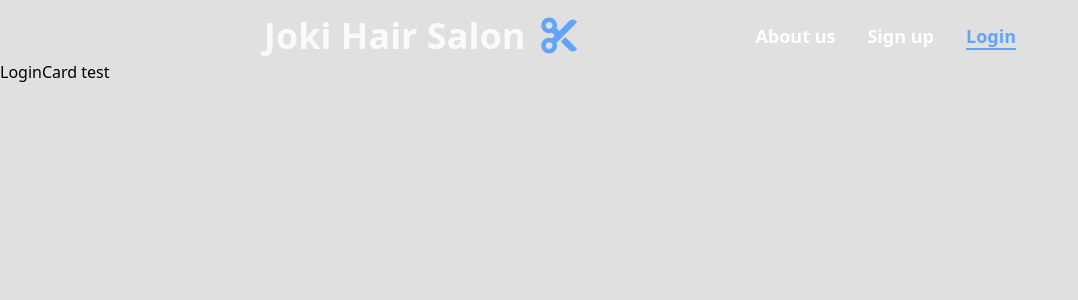
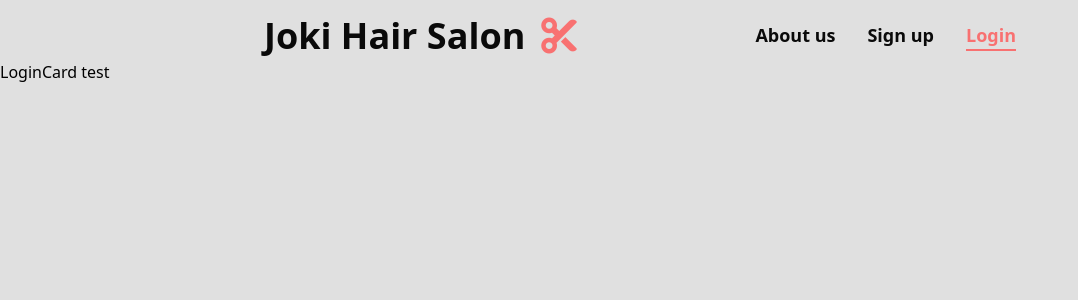
Before and after one commit to Josedzzz/joki-hair-salon-front, a React (Vite) app: page /login in a window 1280 px wide. Shown: the top 300 px of the page, without its empty margins (0-1078 px from the left). Built offline with nearby package versions, Linux system fonts and the light colour scheme.

Commit message:
add a header menu for small devices

```diff
--- a/src/components/LoginHeader.tsx
+++ b/src/components/LoginHeader.tsx
@@ -1,3 +1,5 @@
+import { useState } from "react";
+
 // define the type for the header props
 type LoginHeaderProps = {
   toggleCard: (cardName: string) => void;
@@ -5,27 +7,41 @@ type LoginHeaderProps = {
 };
 
 export default function LoginHeader({ toggleCard, card }: LoginHeaderProps) {
+  const [menuOpen, setMenuOpen] = useState(false);
+
   /**
    * depends on the link selected give to the element diferent styles
    * @param link the selected cardName
    * @returns the tailwind classes to be added
    */
   const linkClasses = (link: string) =>
-    `hover:text-blue-400 font-bold text-sm sm:text-md md:text-lg transition duration-300 ease-in-out ${
+    `hover:text-red-400 font-bold text-sm sm:text-md md:text-lg transition duration-300 ease-in-out ${
       card === link
-        ? "border-b-2 border-blue-400 text-blue-400"
-        : "text-white hover:text-blue-400 font-bold text-sm sm:text-md md:text-lg"
+        ? "border-b-2 border-red-400 text-red-400"
+        : "text-custom-dark hover:text-red-400 font-bold text-sm sm:text-md md:text-lg"
     }`;
 
   return (
     <header className="mt-3 h-12 w-full flex justify-between items-center max-w-3xl mx-auto p-2">
       <div className="flex items-center space-x-1 gap-3">
-        <h1 className="text-xl sm:text-3xl md:text-4xl text-slate-50 font-bold">
+        <h1 className="text-xl sm:text-3xl md:text-4xl font-bold text-custom-dark">
           Joki Hair Salon
         </h1>
-        <i className="fa-solid fa-scissors text-xl sm:text-3xl md:text-4xl text-blue-400"></i>
+        <i className="fa-solid fa-scissors text-xl sm:text-3xl md:text-4xl text-red-400"></i>
       </div>
-      <nav className="space-x-4 sm:space-x-8">
+
+      <button
+        onClick={() => setMenuOpen(!menuOpen)}
+        className="block sm:hidden text-custom-dark focus:outline-none"
+      >
+        <i className="fa-solid fa-bars text-2xl"></i>
+      </button>
+
+      <nav
+        className={`${
+          menuOpen ? "block" : "hidden"
+        } sm:flex space-x-4 sm:space-x-8 absolute sm:relative top-16 sm:top-auto left-0 w-full sm:w-auto bg-custom-platinum sm:bg-transparent p-4 sm:p-0`}
+      >
         <a
           onClick={() => toggleCard("aboutus")}
           className={linkClasses("aboutus")}
```
